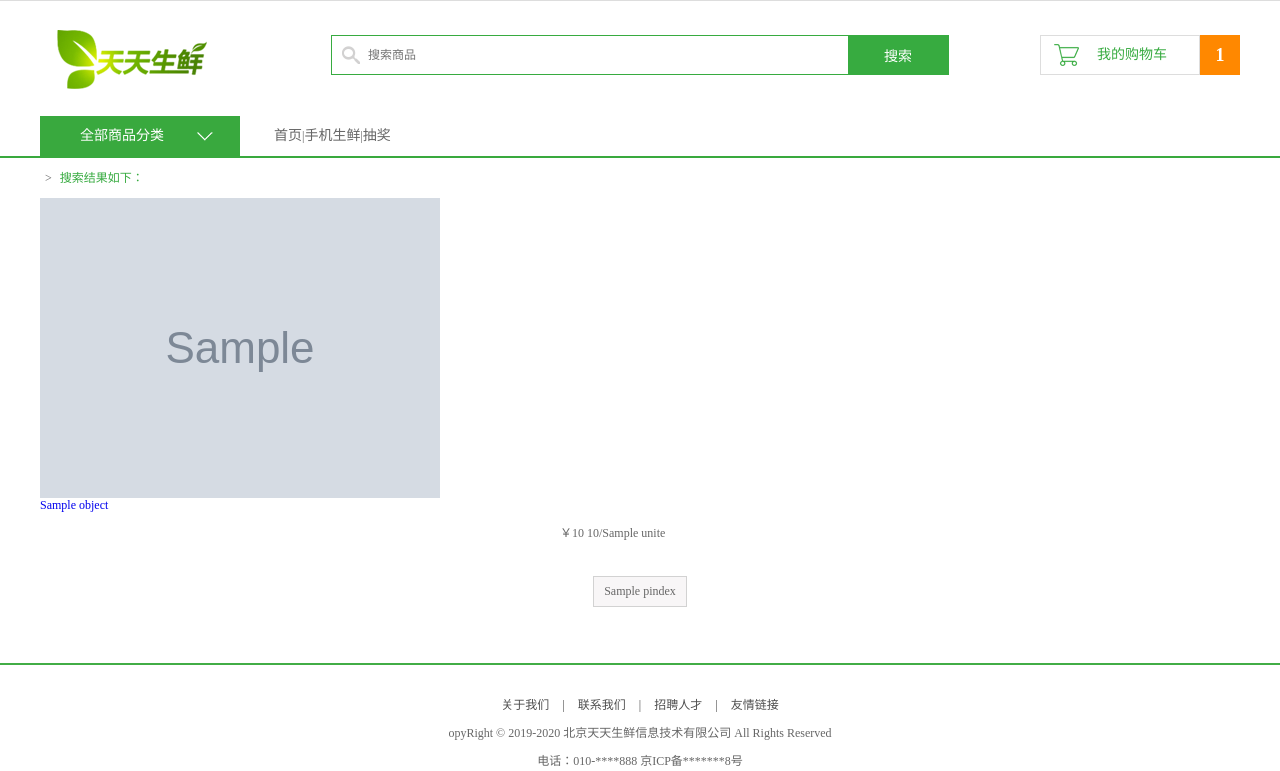
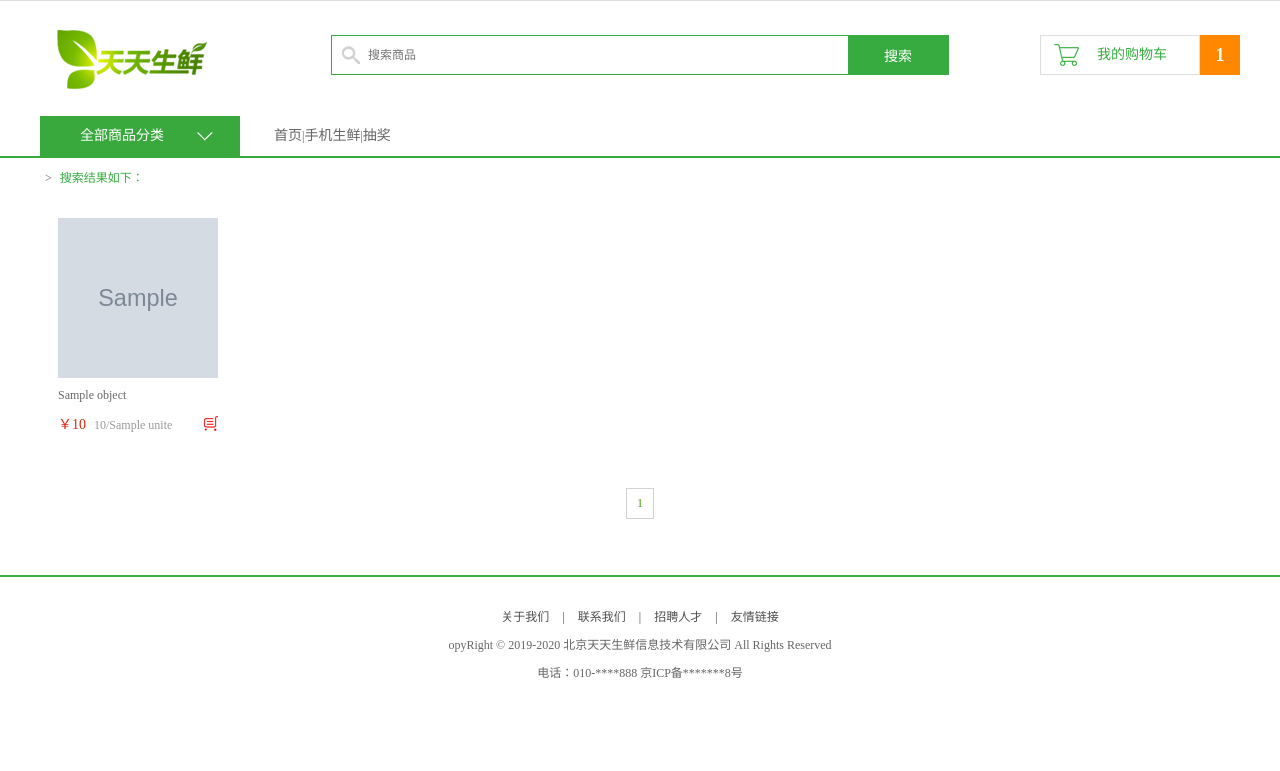
Before and after one commit to daiyuzz/dailyfresh_django, a Django app: template templates/search/search.html in a window 1280 px wide. Shown: the part 29-800 px from the top of the page. Run offline with Django 3.2, Linux system fonts and the light colour scheme; tables that the repository leaves empty hold one stand-in row (values such as "Sample post"); the template is opened without the code that fills it: values that come from a table or form of the project are taken from there, most other values are stand-ins (such as "Sample title", 1, 10 or a date in 2020); grey boxes marked "Sample" are stand-in pictures; parts of the project's set-up code (start-up, migrations or seed data) failed here and were passed over.

Commit message:
商品搜索

```diff
--- a/dailyfresh/settings.py
+++ b/dailyfresh/settings.py
@@ -180,7 +180,8 @@ AUTHENTICATION_BACKENDS = ['django.contrib.auth.backends.AllowAllUsersModelBacke
 HAYSTACK_CONNECTIONS = {
     'default': {
         # 使用whoosh引擎
-        'ENGINE': 'haystack.backends.whoosh_backend.WhooshEngine',
+        # 'ENGINE': 'haystack.backends.whoosh_backend.WhooshEngine',
+        'ENGINE': 'haystack.backends.whoosh_cn_backend.WhooshEngine',  # 更换分词方式为结巴分词
         # 索引文件路径
         'PATH': os.path.join(BASE_DIR, 'whoosh_index'),
     }
@@ -188,3 +189,6 @@ HAYSTACK_CONNECTIONS = {
 
 # 当添加、修改、删除数据时，自动生成索引
 HAYSTACK_SIGNAL_PROCESSOR = 'haystack.signals.RealtimeSignalProcessor'
+
+# 显示指定搜索结果每页显示的条数
+HAYSTACK_SEARCH_RESULTS_PER_PAGE = 5
--- a/templates/search/search.html
+++ b/templates/search/search.html
@@ -8,7 +8,7 @@
     </div>
 
     <div class="main_wrap clearfix">
-        <ul>
+        <ul class="goods_type_list clearfix">
             {% for item in page %}
                 <li>
                     <a href="{% url 'goods:detail' item.object.id %}"><img src="{{ item.object.image.url }}"></a>
@@ -28,13 +28,12 @@
                 <a href="/search?q={{ query }}%page={{ page.previous_page_number }}">上一页</a>
             {% endif %}
 
-            {% for pindex in paginator.page.range %}
+            {% for pindex in paginator.page_range %}
                 {% if pindex == page.number %}
                     <a href="/search?q={{ query }}&page={{ pindex }}" class="active">{{ pindex }}</a>
                 {% else %}
                     <a href="/search?q={{ query }}&page={{ pindex }}">{{ pindex }}</a>
                 {% endif %}
-
             {% endfor %}
 
             {# 有下一页 #}
```
Also changed, not shown: 3 other files.
